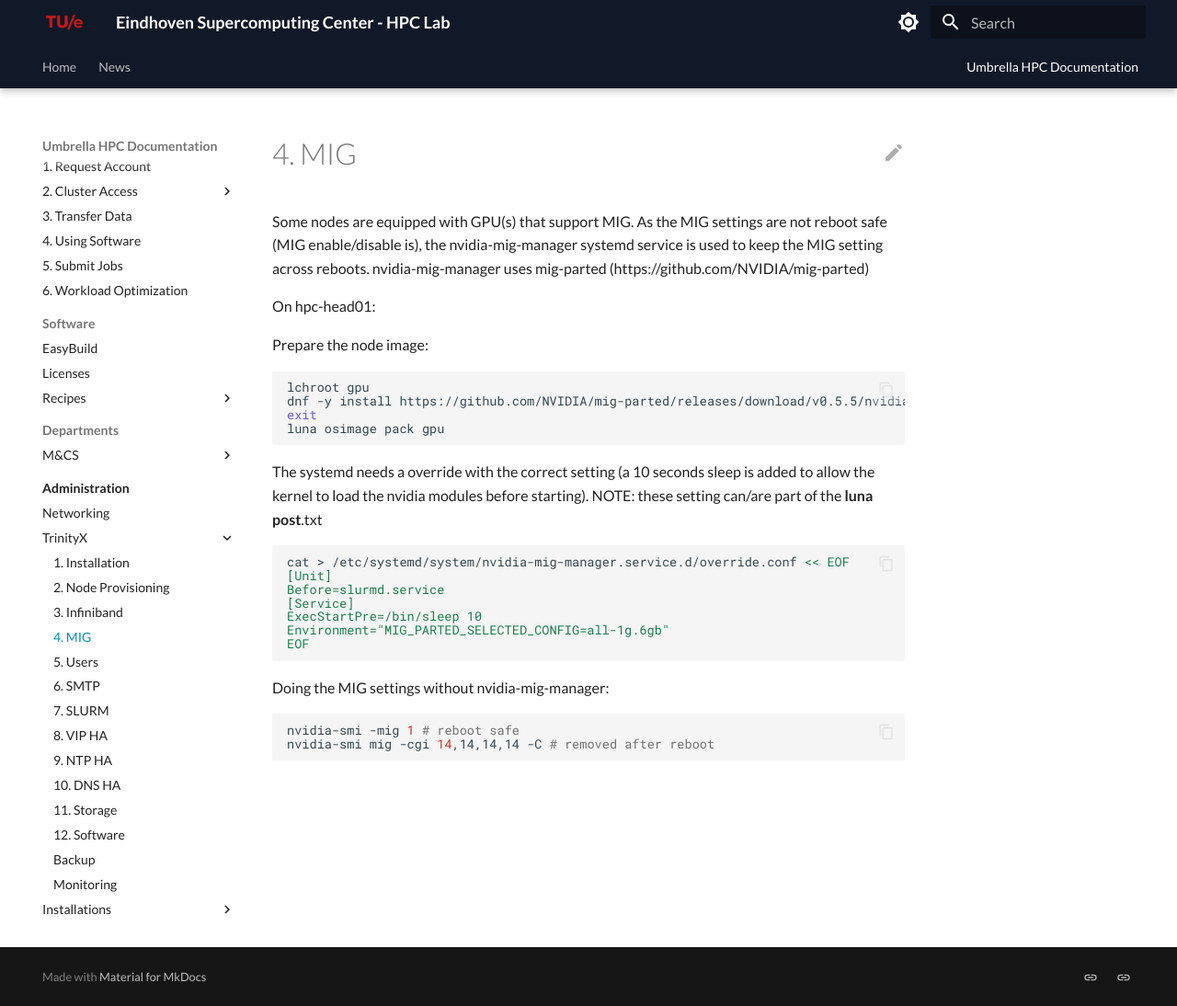
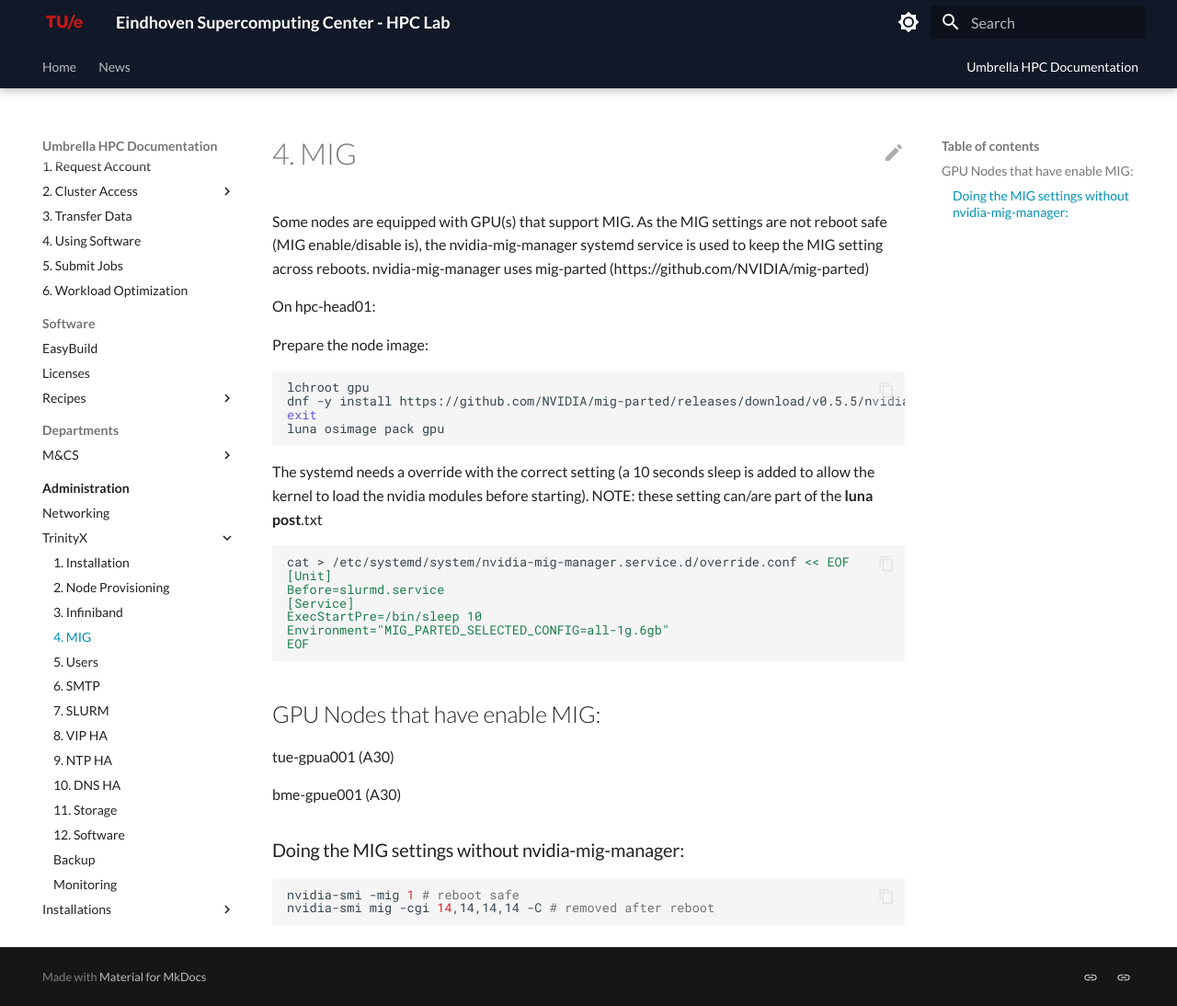
Before and after one commit to gferhpc/supercomputing.tue.nl, an MkDocs documentation site: the page built from pages/documentation/administration/trinityx/mig.md, in a window 1280 px wide and 1094 px high. Shown: the whole window at 92% size. Built offline with MkDocs 1.6.1 and Material for MkDocs 9.7.7, drawn with Linux system fonts in a browser that asks for light colours.

Commit message:
Update mig.md

````diff
--- a/pages/documentation/administration/trinityx/mig.md
+++ b/pages/documentation/administration/trinityx/mig.md
@@ -23,7 +23,14 @@
 EOF
 ```
 
-Doing the MIG settings without nvidia-mig-manager:
+## GPU Nodes that have enable MIG:
+
+tue-gpua001 (A30)
+
+bme-gpue001 (A30)
+
+
+### Doing the MIG settings without nvidia-mig-manager:
 ```shell
 nvidia-smi -mig 1 # reboot safe
 nvidia-smi mig -cgi 14,14,14,14 -C # removed after reboot
````
